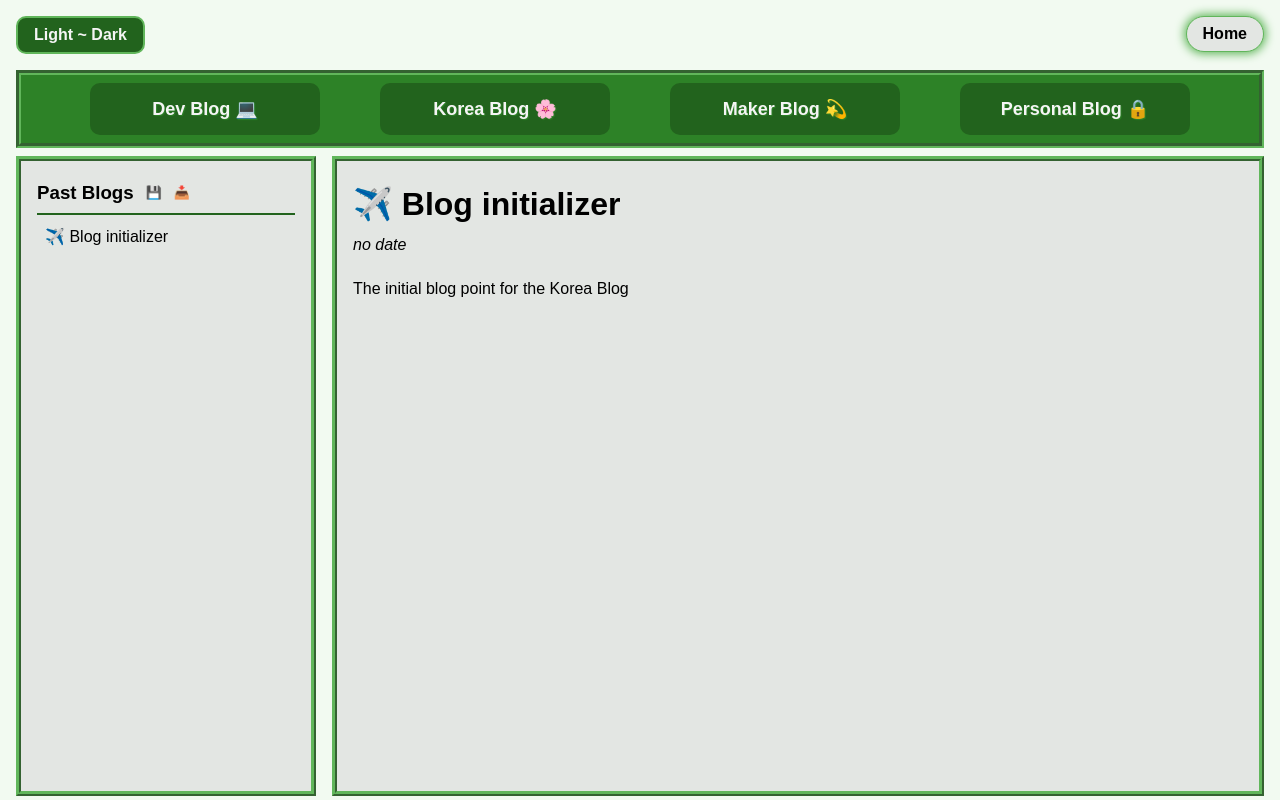
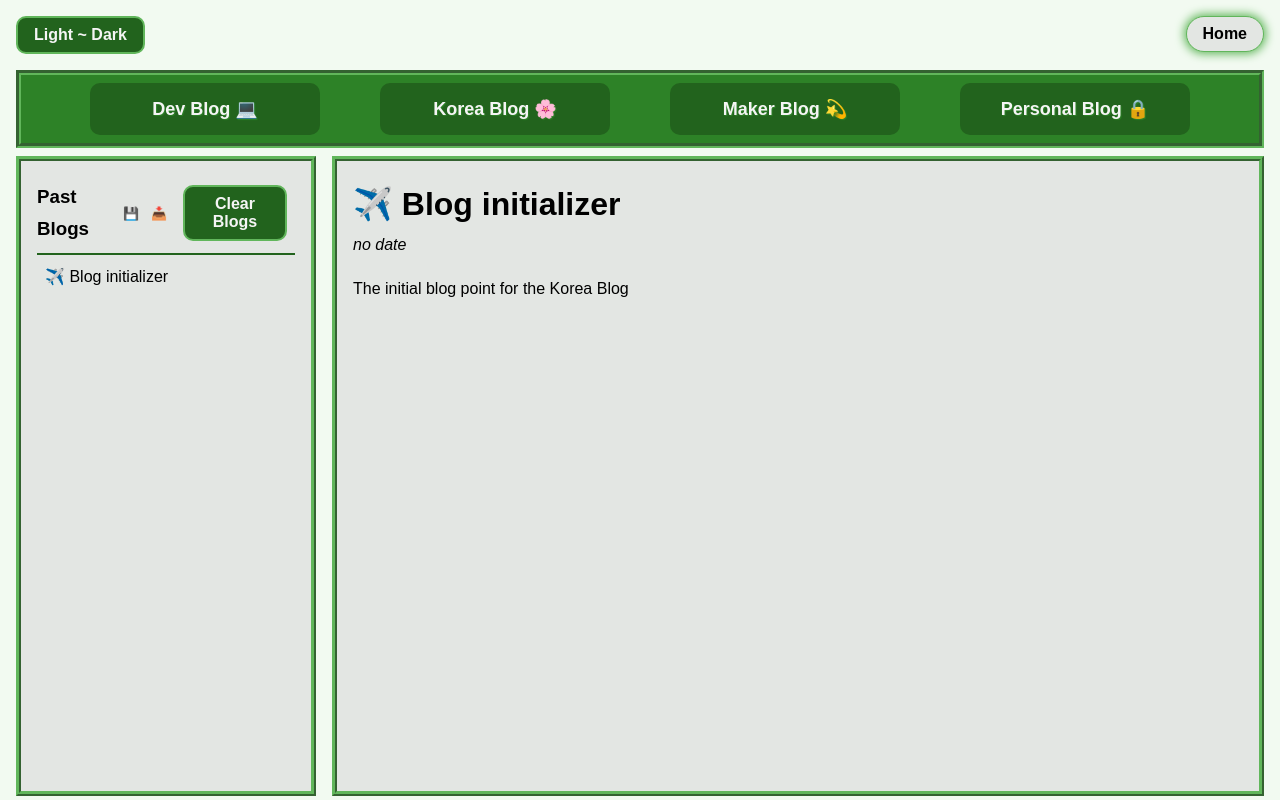
Before and after one commit to Dev-Christina-Codes/blog-board, a plain HTML site: page koreaBlog/korea.html in a window 1280 px wide. Drawn offline with Linux system fonts and the light colour scheme.

Commit message:
clearing all blogs

```diff
--- a/koreaBlog/korea.html
+++ b/koreaBlog/korea.html
@@ -27,6 +27,9 @@
                     <h3>Past Blogs</h3>
                     <button class="secret-button" id="exportBtn" title="Export Blogs">💾</button>
                     <button class="secret-button" id="importBtn" title="Import Blogs">📥</button>
+                    <button onclick="clearAllBlogs()">Clear Blogs</button>
+
+
                 </div>
                 <ul id="pastBlogs">
                     <li></li>
--- a/script.js
+++ b/script.js
@@ -191,3 +191,11 @@ document.addEventListener('keydown', (event) => {
     });
   };
 });
+
+function clearAllBlogs() {
+    blogs = [];
+    localStorage.removeItem(storageKey);
+    refreshHistory();
+    const main = document.getElementById('currentBlog');
+    main.innerHTML = "<p>All blogs cleared.</p>";
+};
```
Also changed, not shown: devBlog/dev.html (+1 -0 lines), makerBlog/maker.html (+3 -0 lines), personalBlog/personal.html (+2 -0 lines).
